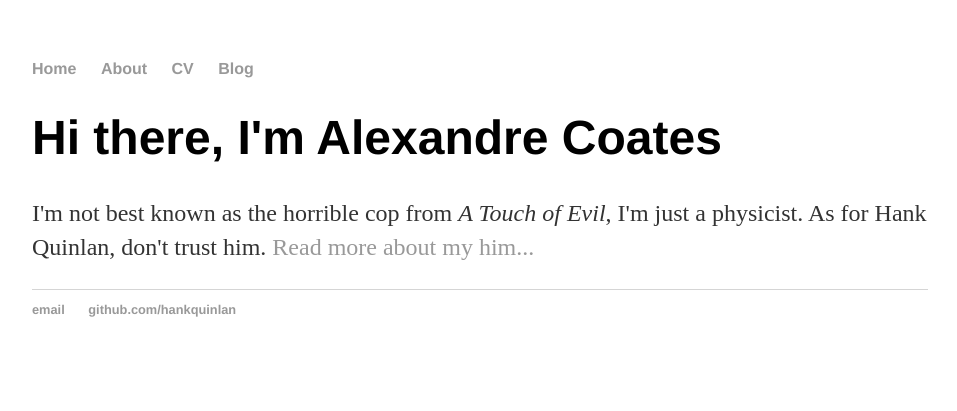
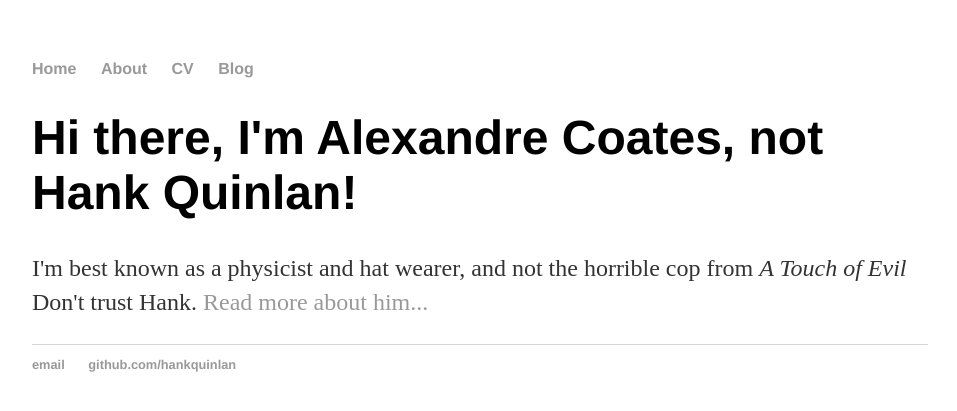
Before and after one commit to AlexandreCoates/AlexandreCoates.github.io, a Jekyll site: the page built from index.html, in a window 1280 px wide. Shown: the top 411 px of the page, without its empty margins (160-1117 px from the left). Built offline with Jekyll 4.4.1, drawn with Linux system fonts in a browser that asks for light colours.

Commit message:
Update index.html

```diff
--- a/index.html
+++ b/index.html
@@ -1,30 +1,8 @@
-<!DOCTYPE html>
-<html>
-	<head>
-		<title>Alexandre Coates - Doing his best</title>
-		<!-- link to main stylesheet -->
-		<link rel="stylesheet" type="text/css" href="/css/main.css">
-	</head>
-	<body>
-		<nav>
-    		<ul>
-        		<li><a href="/">Home</a></li>
-	        	<li><a href="/about">About</a></li>
-        		<li><a href="/cv">CV</a></li>
-        		<li><a href="/blog">Blog</a></li>
-    		</ul>
-		</nav>
-		<div class="container">
-    		<div class="blurb">
-        		<h1>Hi there, I'm Alexandre Coates</h1>
-				<p>I'm not best known as the horrible cop from <em>A Touch of Evil</em>, I'm just a physicist. As for Hank Quinlan, don't trust him. <a href="/about">Read more about my him...</a></p>
-    		</div><!-- /.blurb -->
-		</div><!-- /.container -->
-		<footer>
-    		<ul>
-        		<li><a href="mailto:hankquinlanhub@gmail.com">email</a></li>
-        		<li><a href="https://github.com/hankquinlan">github.com/hankquinlan</a></li>
-			</ul>
-		</footer>
-	</body>
-</html>
+---
+layout: default
+title: Alexandre Coates - Quantum Physicist
+---
+<div class="blurb">
+	<h1>Hi there, I'm Alexandre Coates, not Hank Quinlan!</h1>
+	<p>I'm best known as a physicist and hat wearer, and not the horrible cop from <em>A Touch of Evil</em> Don't trust Hank. <a href="/about">Read more about him...</a></p>
+</div><!-- /.blurb -->
```
